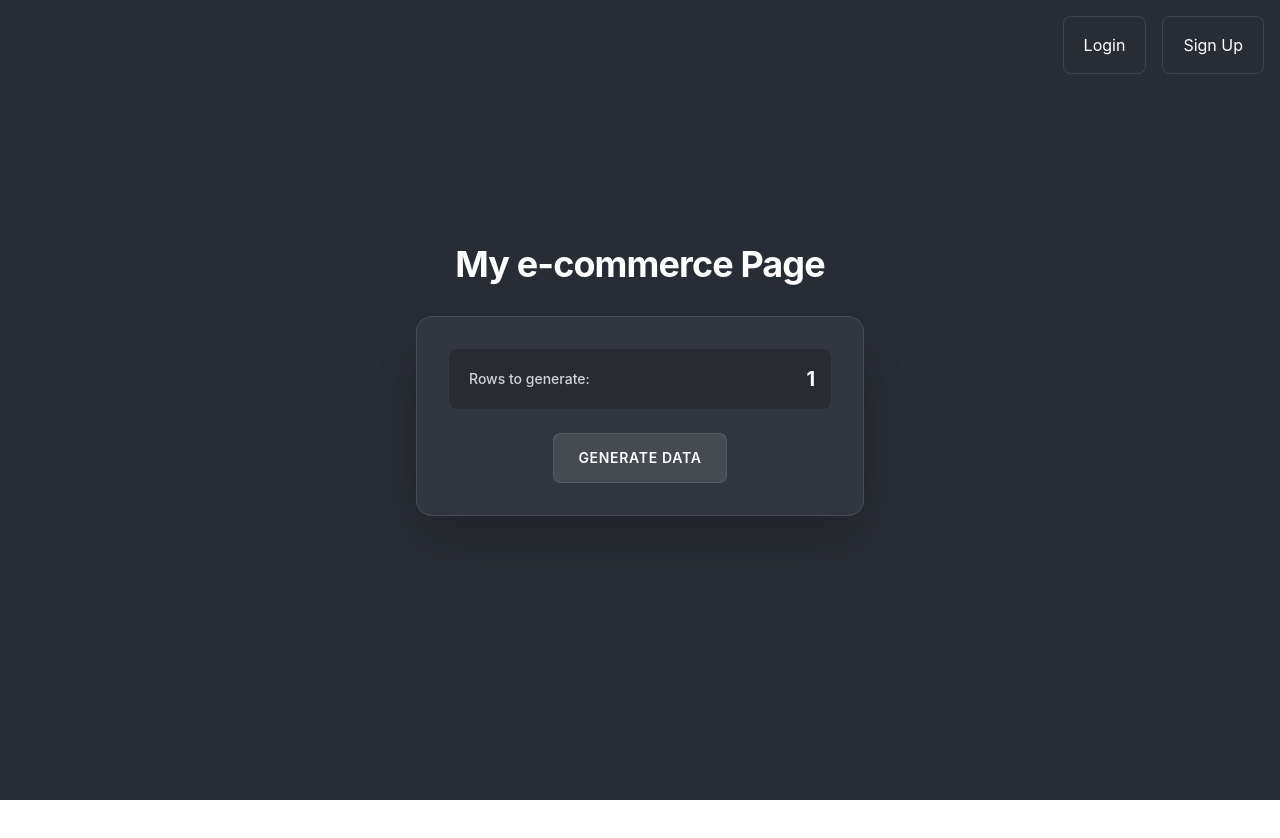
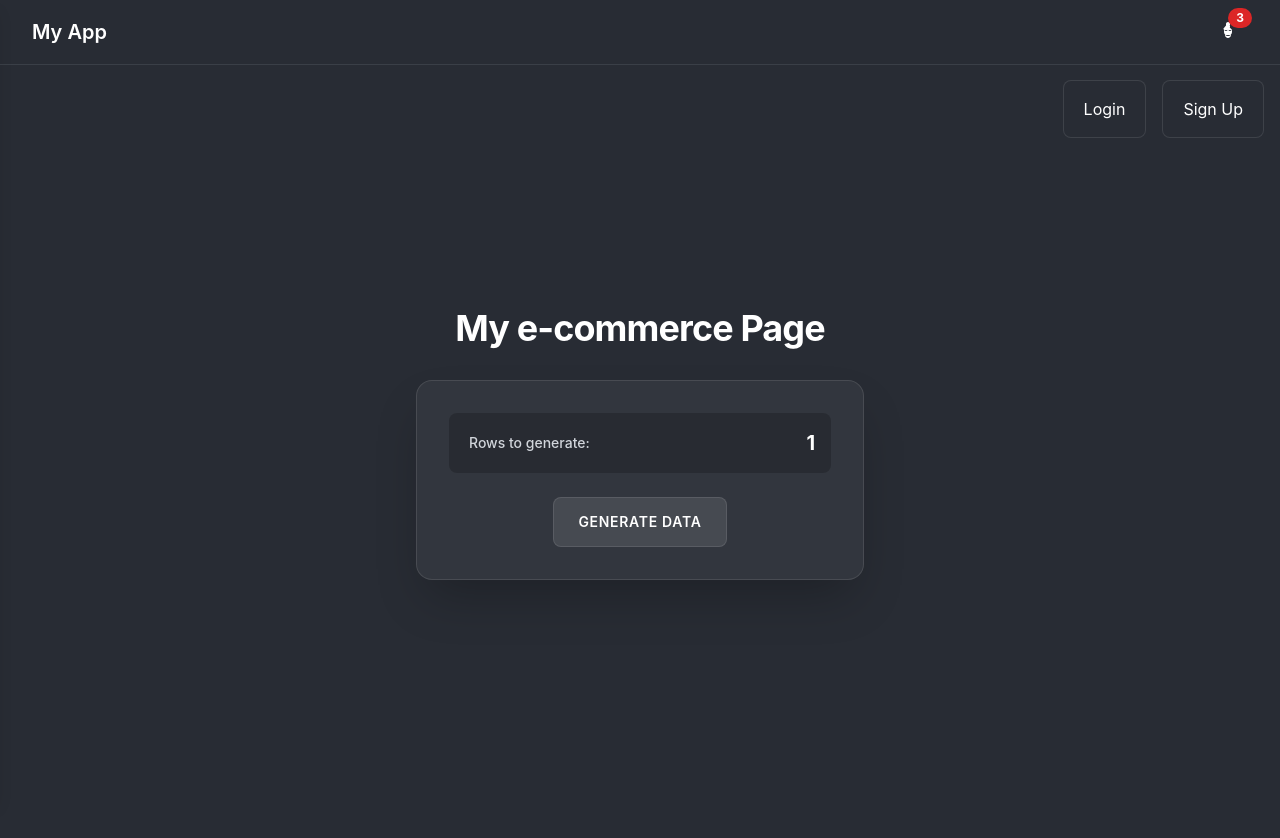
Before and after one commit to zhouxuanle/my_project, a React (Vite) app in the folder frontend/: page / in a window 1280 px wide. Shown: the top 838 px of the page. Before the commit the page ends 800 px from the top, so only its background shows below. Built offline with nearby package versions, Linux system fonts and the light colour scheme; no server answers.

Commit message:
add loading on tableview add navbar on the top -testing 2025-12-17

```diff
--- a/frontend/src/App.jsx
+++ b/frontend/src/App.jsx
@@ -1,17 +1,19 @@
 import React from 'react';
 import { BrowserRouter as Router, Routes, Route } from 'react-router-dom';
-import { HomePage, DataTablePage, PrivateRoute } from './components';
+import { HomePage, DataTablePage, PrivateRoute, Layout } from './components';
 import './App.css';
 
 function App() {
   return (
     <Router>
+      <Layout>
         <Routes>
           <Route path="/" element={<HomePage />} />
           <Route element={<PrivateRoute />}>
             <Route path="/user-table" element={<DataTablePage />} />
           </Route>
         </Routes>
+      </Layout>
     </Router>
   );
 }
--- a/frontend/src/components/DataTable/DataTablePage.jsx
+++ b/frontend/src/components/DataTable/DataTablePage.jsx
@@ -60,6 +60,7 @@ function DataTablePage() {
             visibleFields={visibleFields}
             activeTable={page.activeTable}
             effectiveParentJobId={page.effectiveParentJobId}
+            loading={page.loading}
           />
         )}
 
--- a/frontend/src/components/DataTable/TableView.jsx
+++ b/frontend/src/components/DataTable/TableView.jsx
@@ -7,10 +7,13 @@ function TableView({
   visibleFields,
   activeTable,
   effectiveParentJobId,
+  loading,
 }) {
   return (
     <TableContainer>
-      {tableData.length > 0 ? (
+      {loading ? (
+        <div>Loading...</div>
+      ) : tableData.length > 0 ? (
         <Table>
           <Thead>
             <Tr>
--- /dev/null
+++ b/frontend/src/components/Layout.jsx
@@ -0,0 +1,46 @@
+import React, { useState } from 'react';
+import { BellIcon } from '../icons';
+import NotificationPanel from './NotificationPanel';
+
+function Layout({ children }) {
+  const [isPanelOpen, setIsPanelOpen] = useState(false);
+
+  const togglePanel = () => setIsPanelOpen(!isPanelOpen);
+
+  return (
+    <div className="min-h-screen bg-app-dark text-white">
+      {/* Fixed Top Navbar */}
+      <header className="fixed top-0 left-0 right-0 bg-app-dark border-b border-app-hover z-30">
+        <div className="max-w-7xl mx-auto px-4 sm:px-6 lg:px-8">
+          <div className="flex justify-between items-center h-16">
+            <div className="flex items-center">
+              <h1 className="text-xl font-semibold">My App</h1>
+            </div>
+            <div className="flex items-center space-x-4">
+              <button
+                className="relative p-2 text-white hover:text-gray-300 focus:outline-none"
+                onClick={togglePanel}
+              >
+                <BellIcon className="w-6 h-6" />
+                <span className="absolute -top-1 -right-1 inline-flex items-center justify-center px-2 py-1 text-xs font-bold leading-none text-white bg-red-600 rounded-full">
+                  3
+                </span>
+              </button>
+              {/* Add more icons here */}
+            </div>
+          </div>
+        </div>
+      </header>
+
+      {/* Main Content */}
+      <main className="pt-16">
+        {children}
+      </main>
+
+      {/* Notification Panel */}
+      <NotificationPanel isOpen={isPanelOpen} onClose={() => setIsPanelOpen(false)} />
+    </div>
+  );
+}
+
+export default Layout;
--- /dev/null
+++ b/frontend/src/components/NotificationPanel.jsx
@@ -0,0 +1,41 @@
+import React from 'react';
+
+function NotificationPanel({ isOpen, onClose }) {
+  return (
+    <>
+      {/* Overlay */}
+      {isOpen && (
+        <div
+          className="fixed inset-0 bg-black bg-opacity-50 z-40"
+          onClick={onClose}
+        />
+      )}
+
+      {/* Panel */}
+      <div
+        className={`fixed top-0 left-0 h-full w-80 bg-app-dark text-white shadow-lg z-50 transform transition-transform duration-300 ${
+          isOpen ? 'translate-x-0' : '-translate-x-full'
+        }`}
+      >
+        <div className="p-4 border-b border-app-hover">
+          <div className="flex justify-between items-center">
+            <h2 className="text-lg font-semibold">Notifications</h2>
+            <button
+              onClick={onClose}
+              className="text-white hover:text-gray-300 focus:outline-none"
+            >
+              ✕
+            </button>
+          </div>
+        </div>
+        <div className="p-4">
+          {/* Placeholder for notifications */}
+          <p className="text-gray-300">No new notifications.</p>
+          {/* Add notification items here */}
+        </div>
+      </div>
+    </>
+  );
+}
+
+export default NotificationPanel;
--- a/frontend/src/components/index.js
+++ b/frontend/src/components/index.js
@@ -4,3 +4,5 @@ export { default as LeftMenu } from './LeftMenu';
 export { default as Login } from './Login';
 export { default as Signup } from './Signup';
 export { default as PrivateRoute } from './PrivateRoute';
+export { default as Layout } from './Layout';
+export { default as NotificationPanel } from './NotificationPanel';
--- a/frontend/src/hooks/DataTable/useDataTableActions.js
+++ b/frontend/src/hooks/DataTable/useDataTableActions.js
@@ -14,6 +14,7 @@ export default function useDataTableActions() {
   } = useDataTableStore();
 
   const fetchTableData = useCallback(async ({ tableName, parentJobId }) => {
+    setLoading(true);
     try {
       let data;
       if (parentJobId && tableName) {
@@ -52,7 +53,6 @@ export default function useDataTableActions() {
       setParentJobIdLocal(folder);
       setActiveTable(tableName);
       setMode('tables');
-      setLoading(true);
     },
     []
   );
--- a/frontend/src/hooks/DataTable/useDataTablePage.js
+++ b/frontend/src/hooks/DataTable/useDataTablePage.js
@@ -14,7 +14,7 @@ export default function useDataTablePage({
     activeTable,
     selectedFolder,
     parentJobIdLocal,
-    setLoading,
+    loading,
     setMode,
     resetFolderState,
   } = useDataTableStore();
@@ -34,7 +34,6 @@ export default function useDataTablePage({
     if (locationState?.openFolders) {
       setMode('folders');
       resetFolderState();
-      setLoading(false);
     }
   }, [
     locationState?.openFolders,
@@ -60,6 +59,7 @@ export default function useDataTablePage({
     activeTable,
     selectedFolder,
     effectiveParentJobId,
+    loading,
 
     // derived
     tables: TABLE_LIST,
--- /dev/null
+++ b/frontend/src/icons/BellIcon.jsx
@@ -0,0 +1,17 @@
+import React from 'react';
+
+export default function BellIcon(props) {
+  return (
+    <svg
+      {...props}
+      viewBox="0 0 24 24"
+      fill="none"
+      xmlns="http://www.w3.org/2000/svg"
+    >
+      <path
+        d="M12 2C10.896 2 10 2.896 10 4V5.586L7.707 8.293C7.317 8.683 7.317 9.317 8 9.707L8.586 10.293C9.367 11.074 10.632 11.074 11.414 10.293L12 9.707L12.586 10.293C13.367 11.074 14.632 11.074 15.414 10.293L16 9.707L13.707 7.414L14 7.121V6C14 5.448 13.552 5 13 5H12V4C12 3.448 11.552 3 11 3C10.448 3 10 3.448 10 4V5H11V4C11 3.448 11.448 3 12 3C12.552 3 13 3.448 13 4V5H12V4ZM12 2C13.104 2 14 2.896 14 4V5H13V4C13 3.448 12.552 3 12 3C11.448 3 11 3.448 11 4V5H12V4ZM8 10H16V12C16 14.209 14.209 16 12 16C9.791 16 8 14.209 8 12V10ZM12 18C13.657 18 15 16.657 15 15H9C9 16.657 10.343 18 12 18Z"
+        fill="currentColor"
+      />
+    </svg>
+  );
+}
--- a/frontend/src/icons/index.js
+++ b/frontend/src/icons/index.js
@@ -1,2 +1,3 @@
 export { default as HomeIcon } from './HomeIcon';
 export { default as DataIcon } from './DataIcon';
+export { default as BellIcon } from './BellIcon';
```
Lines whose indentation alone changed are shown as unchanged.
